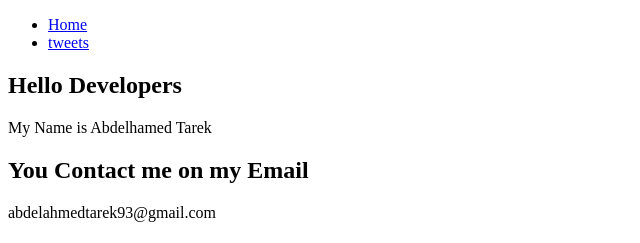
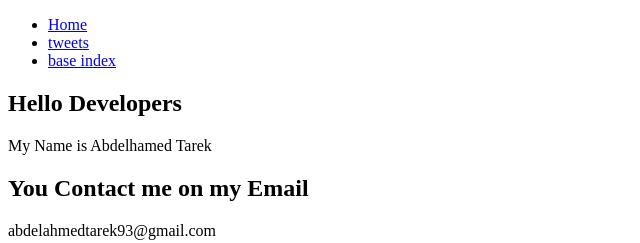
Before and after one commit to AbdelhamedTarek/My_First_Portfolio, a plain HTML site: page html_basic/index.html in a window 1280 px wide. Shown: the top 243 px of the page, without its empty margins (0-640 px from the left). Drawn offline with Linux system fonts and the light colour scheme.

Commit message:
index and tweets modified

```diff
--- a/html_basic/index.html
+++ b/html_basic/index.html
@@ -13,6 +13,7 @@
       <ul>
         <li><a href="index.html">Home</a></li>
         <li><a href="tweets.html">tweets</a></li>
+        <li><a href="base_index.html">base index</a></li>
       </ul>
     </header>
     <main>
```
Also changed, not shown: html_basic/tweets.html (+1 -0 lines).
